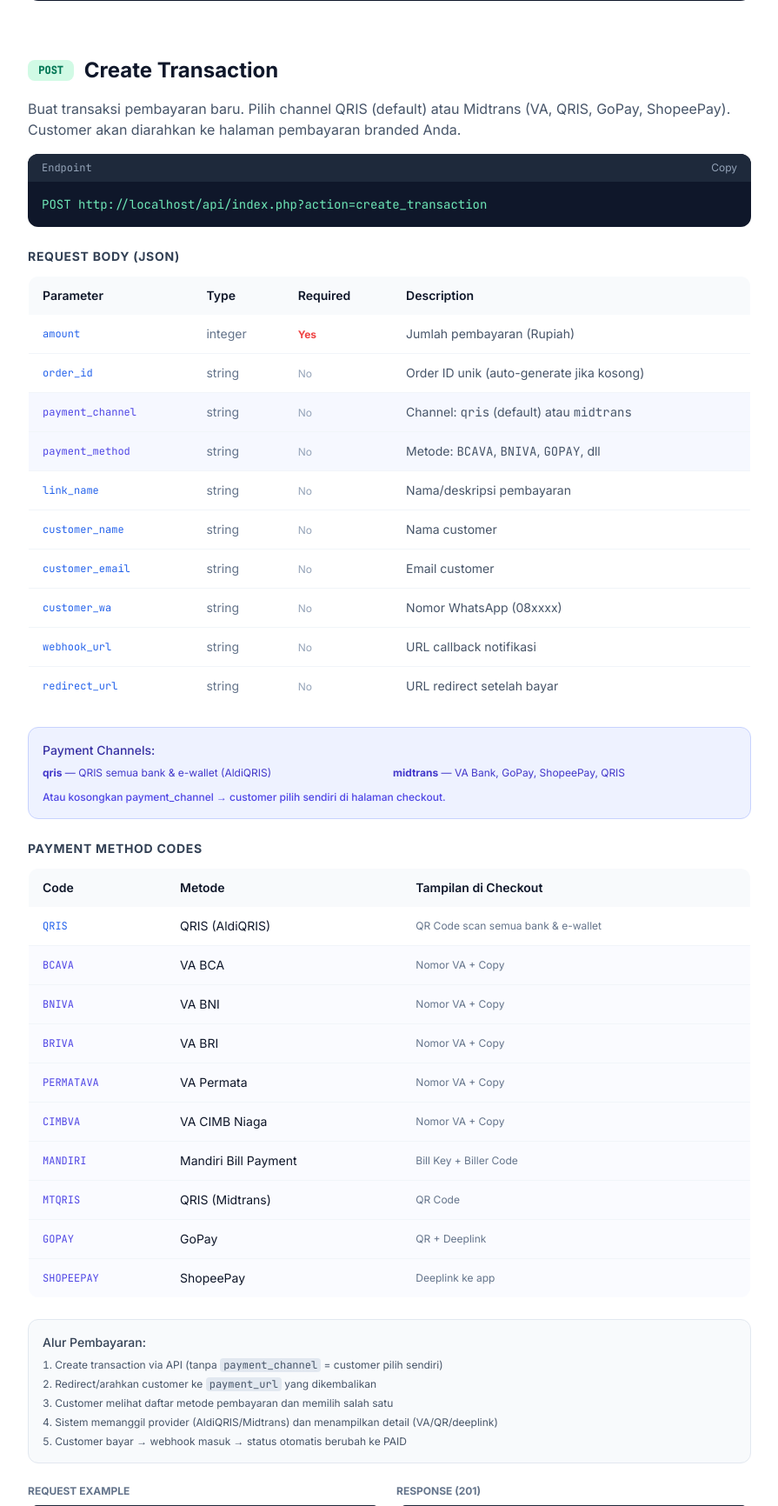
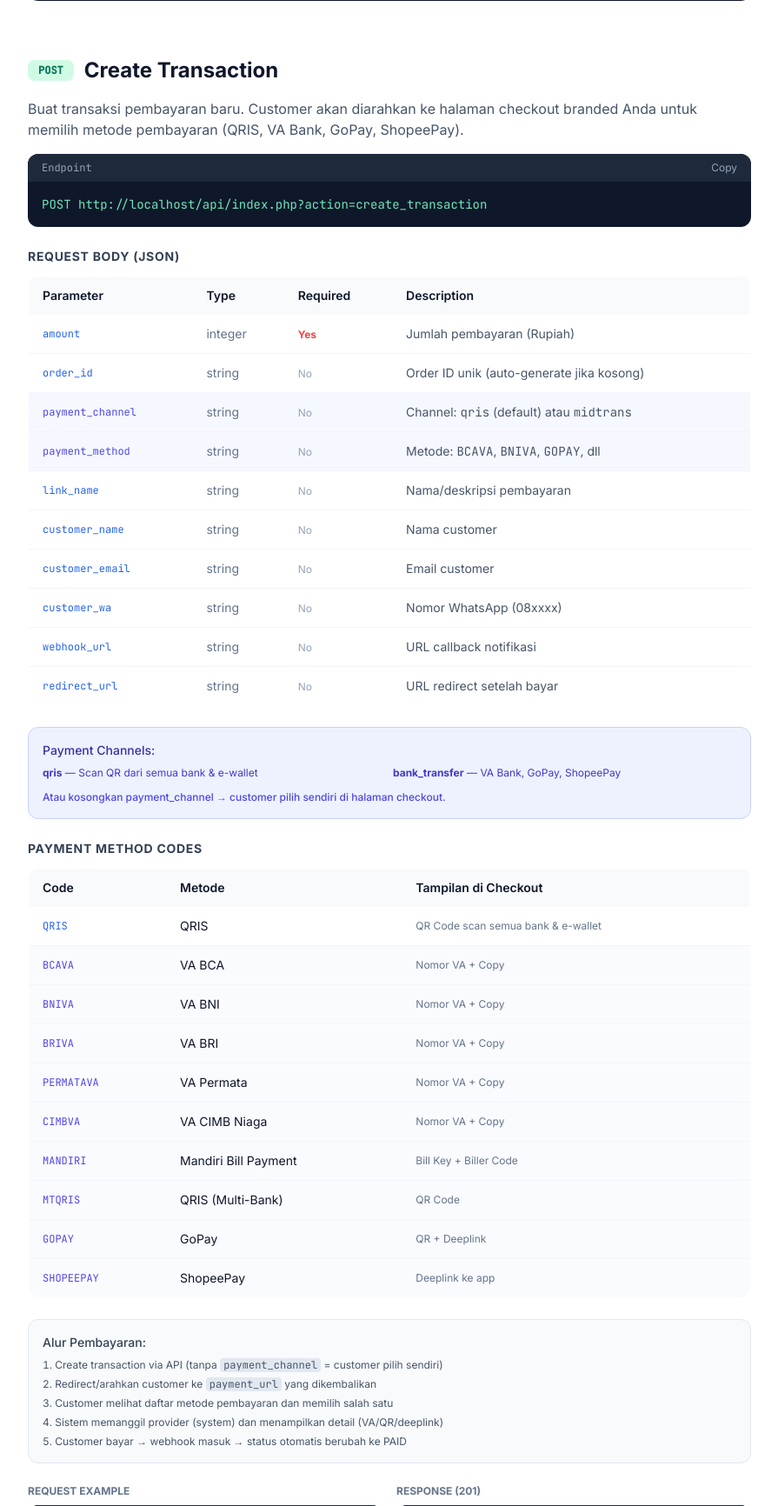
Before and after one commit to Aldi1963/Payment-gateway, a PHP site: page /docs.php in a window 1280 px wide. Shown: the part 1640-3372 px from the top of the page at 87% size, without its empty margins (256-1151 px from the left). Run offline with PHP 8.4, Linux system fonts and the light colour scheme; data comes from the database, SQL or seed files in the repository; some libraries are stand-ins or nearby versions.

Commit message:
feat: white-label - remove AldiQRIS/Midtrans branding from all customer-facing pages
Customer-facing changes:
- pay.php: 'QRIS (Semua Bank & E-Wallet)' → 'QRIS', removed 'Via Midtrans'
- pay.php: method names are generic (QRIS, VA BCA, GoPay, etc.)
- merchant/payments.php: 'Midtrans' → 'Bank Transfer & E-Wallet'
- docs.php: removed all AldiQRIS/Midtrans mentions, generic labels
- api-docs.php: same, no provider names visible
- MidtransChannel: 'QRIS (Midtrans)' → 'QRIS'

Admin panel (internal only):
- admin/settings.php: 'AldiQRIS (QRIS)' → 'Provider QRIS'
- admin/settings.php: 'Midtrans (Multi-Payment)' → 'Provider VA & E-Wallet'
- Provider references kept minimal for admin context

Zero provider branding visible to end customers.

```diff
--- a/api-docs.php
+++ b/api-docs.php
@@ -28,7 +28,7 @@ $appUrl = setting('app_url', app_url(''));
 
     <?php
     $endpoints = [
-        ['method'=>'POST','path'=>'?action=create_transaction','title'=>'Create Transaction','desc'=>'Buat transaksi pembayaran baru (QRIS atau Midtrans VA/QRIS/e-wallet)','params'=>[
+        ['method'=>'POST','path'=>'?action=create_transaction','title'=>'Create Transaction','desc'=>'Buat transaksi pembayaran baru (QRIS, VA Bank, E-Wallet)','params'=>[
             ['name'=>'amount','type'=>'integer','required'=>true,'desc'=>'Jumlah pembayaran dalam Rupiah'],
             ['name'=>'order_id','type'=>'string','required'=>false,'desc'=>'Order ID unik (auto-generate jika kosong)'],
             ['name'=>'payment_channel','type'=>'string','required'=>false,'desc'=>'Channel: qris (default) atau midtrans'],
@@ -81,14 +81,14 @@ $appUrl = setting('app_url', app_url(''));
         <p class="text-sm text-slate-500 mb-4">Kosongkan <code class="bg-slate-200 px-1 rounded text-xs">payment_channel</code> agar customer memilih sendiri di halaman checkout, atau tentukan salah satu:</p>
         <div class="overflow-x-auto">
             <table class="w-full text-sm"><thead><tr class="bg-slate-50"><th class="px-3 py-2 text-left font-medium">Code</th><th class="px-3 py-2 text-left">Metode</th><th class="px-3 py-2 text-left">Tampilan</th></tr></thead><tbody>
-                <tr class="border-t"><td class="px-3 py-2 font-mono text-xs text-blue-600">QRIS</td><td class="px-3 py-2 text-xs">QRIS (AldiQRIS)</td><td class="px-3 py-2 text-xs">QR Code</td></tr>
+                <tr class="border-t"><td class="px-3 py-2 font-mono text-xs text-blue-600">QRIS</td><td class="px-3 py-2 text-xs">QRIS</td><td class="px-3 py-2 text-xs">QR Code</td></tr>
                 <tr class="border-t"><td class="px-3 py-2 font-mono text-xs text-indigo-600">BCAVA</td><td class="px-3 py-2 text-xs">VA BCA</td><td class="px-3 py-2 text-xs">Nomor VA</td></tr>
                 <tr class="border-t"><td class="px-3 py-2 font-mono text-xs text-indigo-600">BNIVA</td><td class="px-3 py-2 text-xs">VA BNI</td><td class="px-3 py-2 text-xs">Nomor VA</td></tr>
                 <tr class="border-t"><td class="px-3 py-2 font-mono text-xs text-indigo-600">BRIVA</td><td class="px-3 py-2 text-xs">VA BRI</td><td class="px-3 py-2 text-xs">Nomor VA</td></tr>
                 <tr class="border-t"><td class="px-3 py-2 font-mono text-xs text-indigo-600">PERMATAVA</td><td class="px-3 py-2 text-xs">VA Permata</td><td class="px-3 py-2 text-xs">Nomor VA</td></tr>
                 <tr class="border-t"><td class="px-3 py-2 font-mono text-xs text-indigo-600">CIMBVA</td><td class="px-3 py-2 text-xs">VA CIMB</td><td class="px-3 py-2 text-xs">Nomor VA</td></tr>
                 <tr class="border-t"><td class="px-3 py-2 font-mono text-xs text-indigo-600">MANDIRI</td><td class="px-3 py-2 text-xs">Mandiri Bill</td><td class="px-3 py-2 text-xs">Bill Key</td></tr>
-                <tr class="border-t"><td class="px-3 py-2 font-mono text-xs text-indigo-600">MTQRIS</td><td class="px-3 py-2 text-xs">QRIS (Midtrans)</td><td class="px-3 py-2 text-xs">QR Code</td></tr>
+                <tr class="border-t"><td class="px-3 py-2 font-mono text-xs text-indigo-600">MTQRIS</td><td class="px-3 py-2 text-xs">QRIS (Multi-Bank)</td><td class="px-3 py-2 text-xs">QR Code</td></tr>
                 <tr class="border-t"><td class="px-3 py-2 font-mono text-xs text-indigo-600">GOPAY</td><td class="px-3 py-2 text-xs">GoPay</td><td class="px-3 py-2 text-xs">QR + Deeplink</td></tr>
                 <tr class="border-t"><td class="px-3 py-2 font-mono text-xs text-indigo-600">SHOPEEPAY</td><td class="px-3 py-2 text-xs">ShopeePay</td><td class="px-3 py-2 text-xs">Deeplink</td></tr>
             </tbody></table>
--- a/app/Channels/MidtransChannel.php
+++ b/app/Channels/MidtransChannel.php
@@ -57,7 +57,7 @@ class MidtransChannel implements PaymentChannelInterface
             'CIMBVA' => ['name' => 'VA CIMB', 'setting' => 'cimb_va', 'icon' => 'cimb'],
             'GOPAY' => ['name' => 'GoPay', 'setting' => 'gopay', 'icon' => 'gopay'],
             'SHOPEEPAY' => ['name' => 'ShopeePay', 'setting' => 'shopeepay', 'icon' => 'shopeepay'],
-            'MTQRIS' => ['name' => 'QRIS (Midtrans)', 'setting' => 'qris', 'icon' => 'qris_mt'],
+            'MTQRIS' => ['name' => 'QRIS', 'setting' => 'qris', 'icon' => 'qris_mt'],
         ];
         foreach ($available as $code => $info) {
             if (setting("midtrans_{$info['setting']}_enabled", '1') === '1') {
--- a/docs.php
+++ b/docs.php
@@ -183,7 +183,7 @@ $baseApi = rtrim($appUrl, '/') . '/api/index.php';
         <span class="px-3 py-1 rounded-lg text-xs font-bold font-mono bg-emerald-100 text-emerald-700">POST</span>
         <h2 class="text-2xl font-bold text-slate-900">Create Transaction</h2>
     </div>
-    <p class="text-slate-600 mb-4">Buat transaksi pembayaran baru. Pilih channel QRIS (default) atau Midtrans (VA, QRIS, GoPay, ShopeePay). Customer akan diarahkan ke halaman pembayaran branded Anda.</p>
+    <p class="text-slate-600 mb-4">Buat transaksi pembayaran baru. Customer akan diarahkan ke halaman checkout branded Anda untuk memilih metode pembayaran (QRIS, VA Bank, GoPay, ShopeePay).</p>
 
     <div class="bg-slate-900 rounded-xl overflow-hidden mb-6">
         <div class="flex items-center justify-between px-4 py-2 bg-slate-800">
@@ -216,8 +216,8 @@ $baseApi = rtrim($appUrl, '/') . '/api/index.php';
     <div class="bg-indigo-50 border border-indigo-200 rounded-xl p-4 mb-6">
         <p class="text-sm font-medium text-indigo-800 mb-2">Payment Channels:</p>
         <div class="grid grid-cols-1 sm:grid-cols-2 gap-2 text-xs text-indigo-700">
-            <div><strong>qris</strong> — QRIS semua bank & e-wallet (AldiQRIS)</div>
-            <div><strong>midtrans</strong> — VA Bank, GoPay, ShopeePay, QRIS</div>
+            <div><strong>qris</strong> — Scan QR dari semua bank & e-wallet</div>
+            <div><strong>bank_transfer</strong> — VA Bank, GoPay, ShopeePay</div>
         </div>
         <p class="text-xs text-indigo-600 mt-3 font-medium">Atau kosongkan payment_channel → customer pilih sendiri di halaman checkout.</p>
     </div>
@@ -228,14 +228,14 @@ $baseApi = rtrim($appUrl, '/') . '/api/index.php';
         <table class="w-full text-sm border border-slate-200 rounded-xl overflow-hidden">
             <thead><tr class="bg-slate-50"><th class="px-4 py-3 text-left font-semibold">Code</th><th class="px-4 py-3 text-left font-semibold">Metode</th><th class="px-4 py-3 text-left font-semibold">Tampilan di Checkout</th></tr></thead>
             <tbody class="divide-y divide-slate-100">
-                <tr><td class="px-4 py-3 font-mono text-blue-600 text-xs">QRIS</td><td class="px-4 py-3">QRIS (AldiQRIS)</td><td class="px-4 py-3 text-slate-500 text-xs">QR Code scan semua bank & e-wallet</td></tr>
+                <tr><td class="px-4 py-3 font-mono text-blue-600 text-xs">QRIS</td><td class="px-4 py-3">QRIS</td><td class="px-4 py-3 text-slate-500 text-xs">QR Code scan semua bank & e-wallet</td></tr>
                 <tr class="bg-indigo-50/30"><td class="px-4 py-3 font-mono text-indigo-600 text-xs">BCAVA</td><td class="px-4 py-3">VA BCA</td><td class="px-4 py-3 text-slate-500 text-xs">Nomor VA + Copy</td></tr>
                 <tr class="bg-indigo-50/30"><td class="px-4 py-3 font-mono text-indigo-600 text-xs">BNIVA</td><td class="px-4 py-3">VA BNI</td><td class="px-4 py-3 text-slate-500 text-xs">Nomor VA + Copy</td></tr>
                 <tr class="bg-indigo-50/30"><td class="px-4 py-3 font-mono text-indigo-600 text-xs">BRIVA</td><td class="px-4 py-3">VA BRI</td><td class="px-4 py-3 text-slate-500 text-xs">Nomor VA + Copy</td></tr>
                 <tr class="bg-indigo-50/30"><td class="px-4 py-3 font-mono text-indigo-600 text-xs">PERMATAVA</td><td class="px-4 py-3">VA Permata</td><td class="px-4 py-3 text-slate-500 text-xs">Nomor VA + Copy</td></tr>
                 <tr class="bg-indigo-50/30"><td class="px-4 py-3 font-mono text-indigo-600 text-xs">CIMBVA</td><td class="px-4 py-3">VA CIMB Niaga</td><td class="px-4 py-3 text-slate-500 text-xs">Nomor VA + Copy</td></tr>
                 <tr class="bg-indigo-50/30"><td class="px-4 py-3 font-mono text-indigo-600 text-xs">MANDIRI</td><td class="px-4 py-3">Mandiri Bill Payment</td><td class="px-4 py-3 text-slate-500 text-xs">Bill Key + Biller Code</td></tr>
-                <tr class="bg-indigo-50/30"><td class="px-4 py-3 font-mono text-indigo-600 text-xs">MTQRIS</td><td class="px-4 py-3">QRIS (Midtrans)</td><td class="px-4 py-3 text-slate-500 text-xs">QR Code</td></tr>
+                <tr class="bg-indigo-50/30"><td class="px-4 py-3 font-mono text-indigo-600 text-xs">MTQRIS</td><td class="px-4 py-3">QRIS (Multi-Bank)</td><td class="px-4 py-3 text-slate-500 text-xs">QR Code</td></tr>
                 <tr class="bg-indigo-50/30"><td class="px-4 py-3 font-mono text-indigo-600 text-xs">GOPAY</td><td class="px-4 py-3">GoPay</td><td class="px-4 py-3 text-slate-500 text-xs">QR + Deeplink</td></tr>
                 <tr class="bg-indigo-50/30"><td class="px-4 py-3 font-mono text-indigo-600 text-xs">SHOPEEPAY</td><td class="px-4 py-3">ShopeePay</td><td class="px-4 py-3 text-slate-500 text-xs">Deeplink ke app</td></tr>
             </tbody>
@@ -249,7 +249,7 @@ $baseApi = rtrim($appUrl, '/') . '/api/index.php';
             <li>Create transaction via API (tanpa <code class="bg-slate-200 px-1 rounded">payment_channel</code> = customer pilih sendiri)</li>
             <li>Redirect/arahkan customer ke <code class="bg-slate-200 px-1 rounded">payment_url</code> yang dikembalikan</li>
             <li>Customer melihat daftar metode pembayaran dan memilih salah satu</li>
-            <li>Sistem memanggil provider (AldiQRIS/Midtrans) dan menampilkan detail (VA/QR/deeplink)</li>
+            <li>Sistem memanggil provider (system) dan menampilkan detail (VA/QR/deeplink)</li>
             <li>Customer bayar → webhook masuk → status otomatis berubah ke PAID</li>
         </ol>
     </div>
--- a/merchant/payments.php
+++ b/merchant/payments.php
@@ -111,14 +111,14 @@ require_once __DIR__ . '/../includes/merchant_layout.php';
                     <label class="relative flex items-center gap-3 p-3 border border-slate-200 rounded-xl cursor-pointer hover:border-indigo-300 has-[:checked]:border-indigo-500 has-[:checked]:bg-indigo-50 transition-all">
                         <input type="radio" name="payment_channel" value="midtrans" <?= ($_POST['payment_channel'] ?? '') === 'midtrans' ? 'checked' : '' ?> class="w-4 h-4 text-indigo-600">
                         <div>
-                            <p class="text-sm font-medium text-slate-800">Midtrans</p>
-                            <p class="text-xs text-slate-500">VA, CC, GoPay, ShopeePay, dll</p>
+                            <p class="text-sm font-medium text-slate-800">Bank Transfer & E-Wallet</p>
+                            <p class="text-xs text-slate-500">VA, GoPay, ShopeePay, QRIS</p>
                         </div>
                     </label>
                     <?php endif; ?>
                 </div>
 
-                <!-- Midtrans Payment Method (shown when midtrans selected) -->
+                <!-- Payment Method (shown when bank_transfer selected) -->
                 <div id="midtransMethodSection" class="mt-3 hidden">
                     <label class="block text-xs text-slate-500 mb-1">Pilih Metode (opsional, kosong = tampilkan semua)</label>
                     <select name="payment_method" class="w-full px-3 py-2.5 border border-slate-300 rounded-lg text-sm">
```
Also changed, not shown: admin/settings.php (+4 -4 lines), pay.php (+5 -6 lines).
